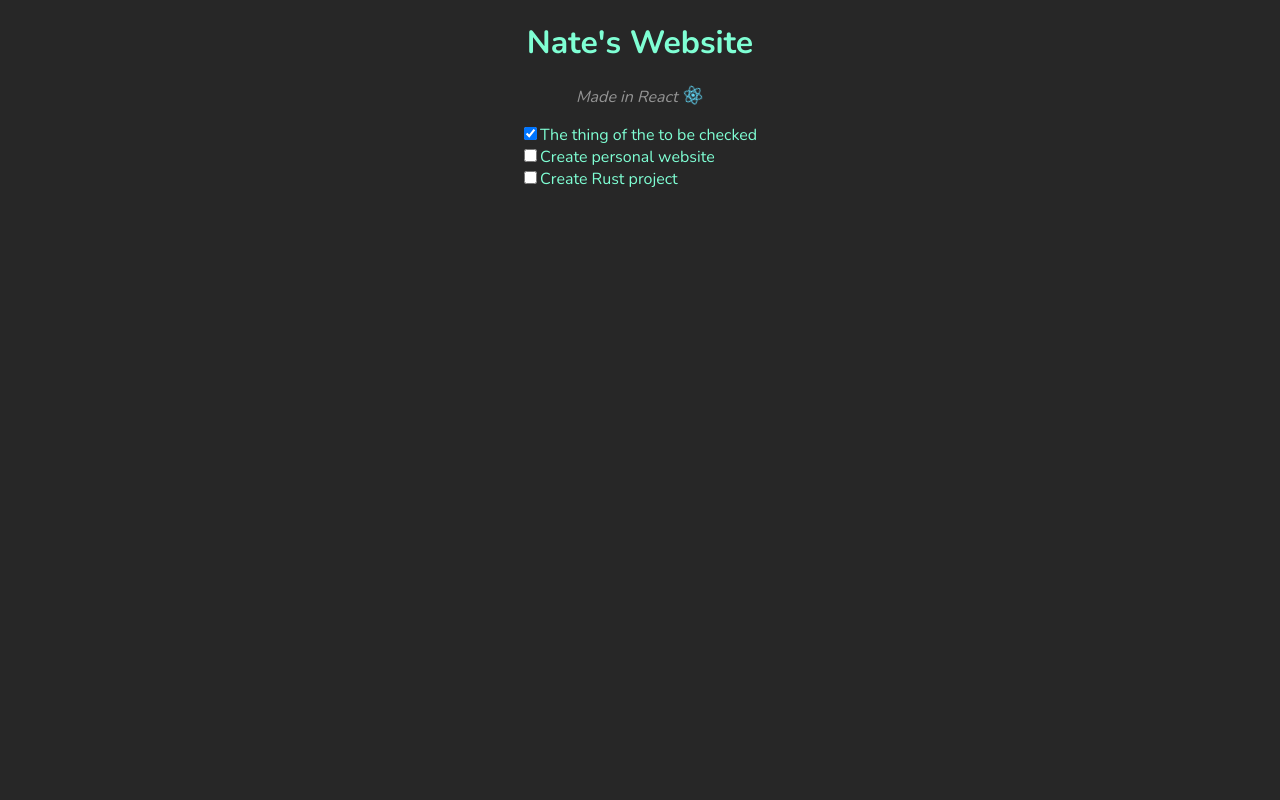
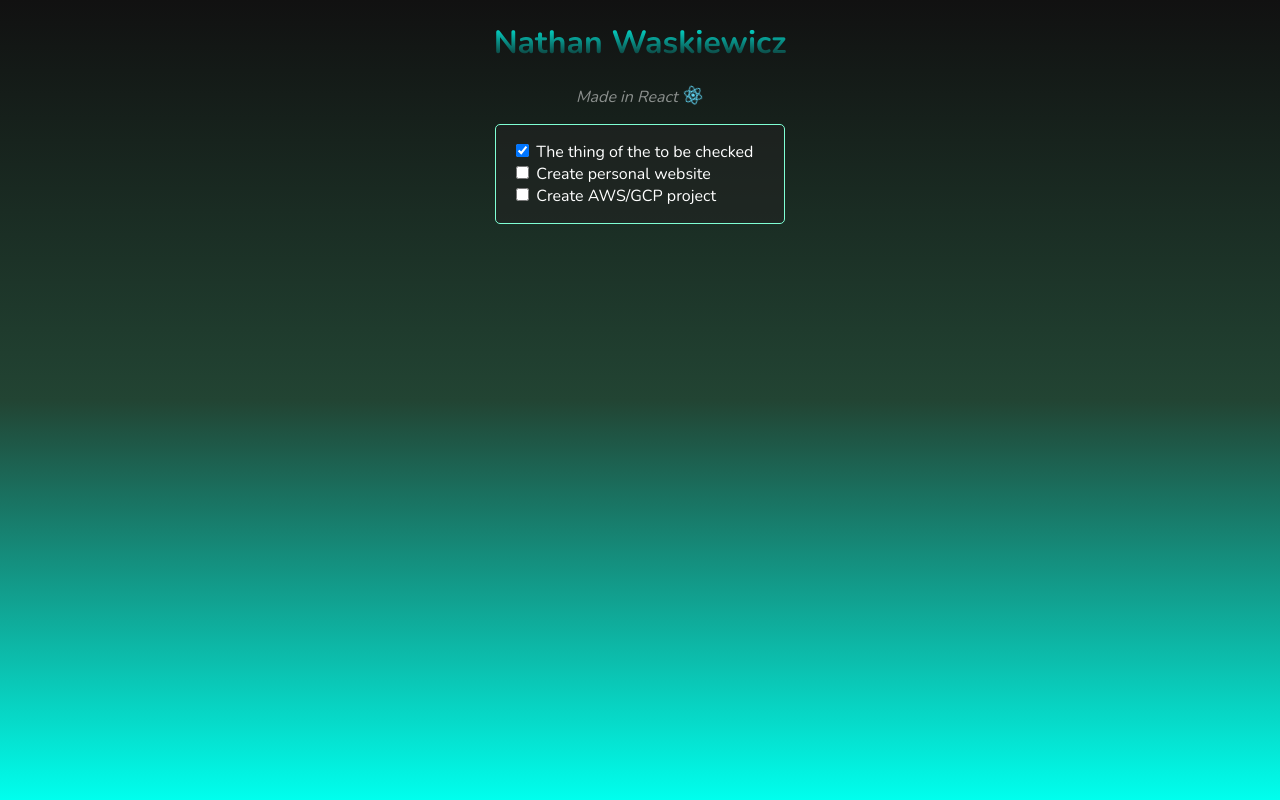
Before and after one commit to N8byte/N8byte.github.io, a React (Create React App) app: page / in a window 1280 px wide. Built offline with nearby package versions, Linux system fonts and the light colour scheme.

Commit message:
- custom background gradient - checklist reacts to mouse hover

```diff
--- a/src/App.css
+++ b/src/App.css
@@ -1,12 +1,17 @@
 html {
-  background-color: rgb(39, 39, 39);
+  background-image: linear-gradient(#111111, #224433, #00ffee);
+  height: 100vh;
 }
 
 @font-face {
   font-family: "nunito";
   src: local("nunito"), url(./fonts/nunito.ttf) format("truetype");
-  /* other formats include: 'woff2', 'truetype, 'opentype',
-                            'embedded-opentype', and 'svg' */
+}
+
+h1 {
+  color: transparent;
+  background: linear-gradient(#00ffee, #111111);
+  background-clip: text;
 }
 
 div {
@@ -14,7 +19,7 @@ div {
   align-self: center;
   align-items: center;
   text-align: center;
-  color: aquamarine;
+  color: white;
 }
 
 .subtitle {
@@ -39,6 +44,25 @@ div {
 
 .checklist {
   margin: auto;
-  width: 15em;
+  width: 16em;
   text-align: left;
+  border: 1px solid aquamarine;
+  border-radius: 5px;
+  padding: 1em;
+  background-color: #2228;
+  transition: all 2s;
 }
+
+.checklist:hover {
+  /* width: 20em; */
+  padding: 1em 3em;
+}
+
+.checklist > * {
+  transition: all 1s;
+}
+
+.checklist:hover > * {
+  margin-top: 1em;
+  margin-bottom: 1em;
+}
--- a/src/App.js
+++ b/src/App.js
@@ -4,15 +4,15 @@ import "./App.css";
 function App() {
   return (
     <>
-      <h1>Nate's Website</h1>
+      <h1>Nathan Waskiewicz</h1>
       <p>
         <i className="subtitle">Made in React </i>
         <img src={logo} className="react-logo" alt="React logo" />
       </p>
       <div className="checklist">
-        <ChecklistItem checked={true} text="The thing of the to be checked" />
-        <ChecklistItem checked={false} text="Create personal website" />
-        <ChecklistItem checked={false} text="Create Rust project" />
+        <ChecklistItem checked text="The thing of the to be checked" />
+        <ChecklistItem text="Create personal website" />
+        <ChecklistItem text="Create AWS/GCP project" />
       </div>
     </>
   );
@@ -23,11 +23,11 @@ function ChecklistItem(props) {
     <>
       <input
         type="checkbox"
-        checked={props.checked}
+        checked={props.checked ? true : false}
         readOnly
         onClick={() => {}}
       />
-      <label>{props.text}</label>
+      <label> {props.text}</label>
       <br />
     </>
   );
```
